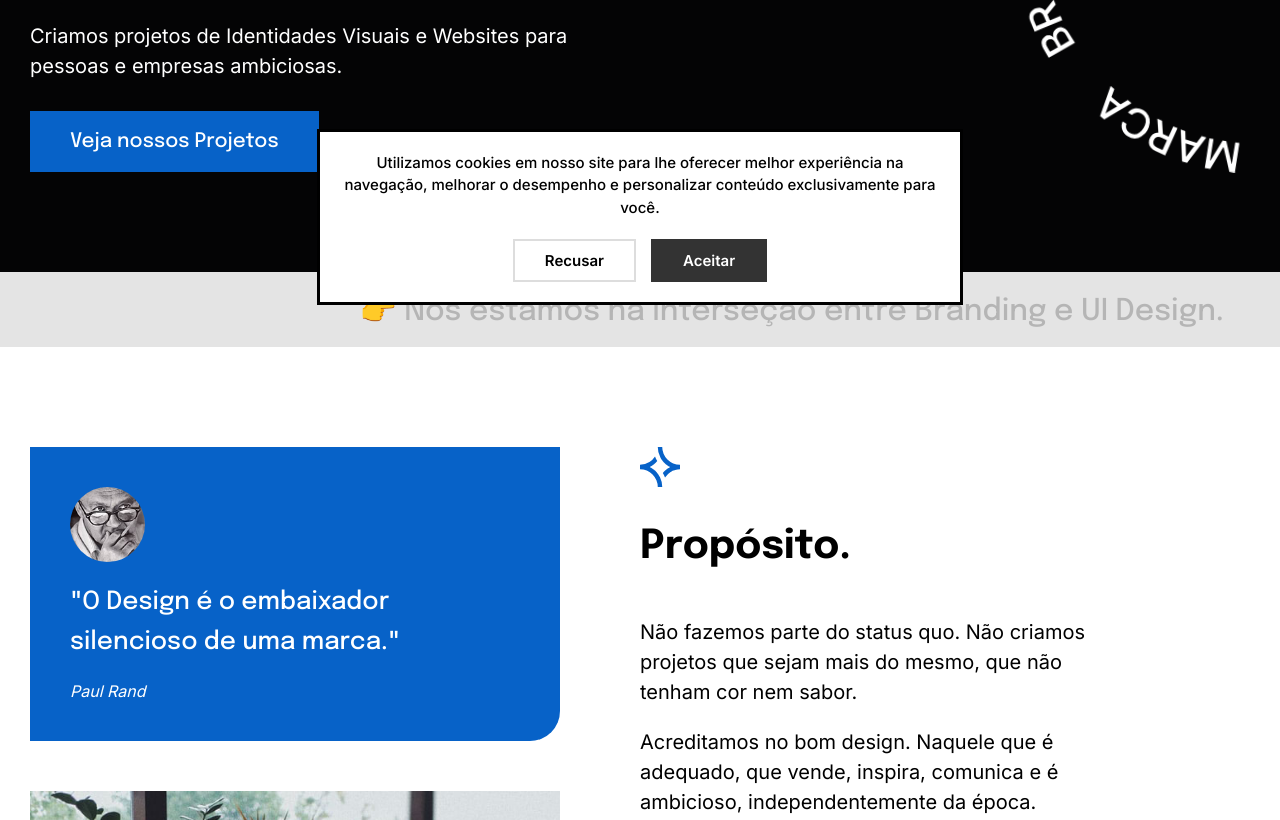
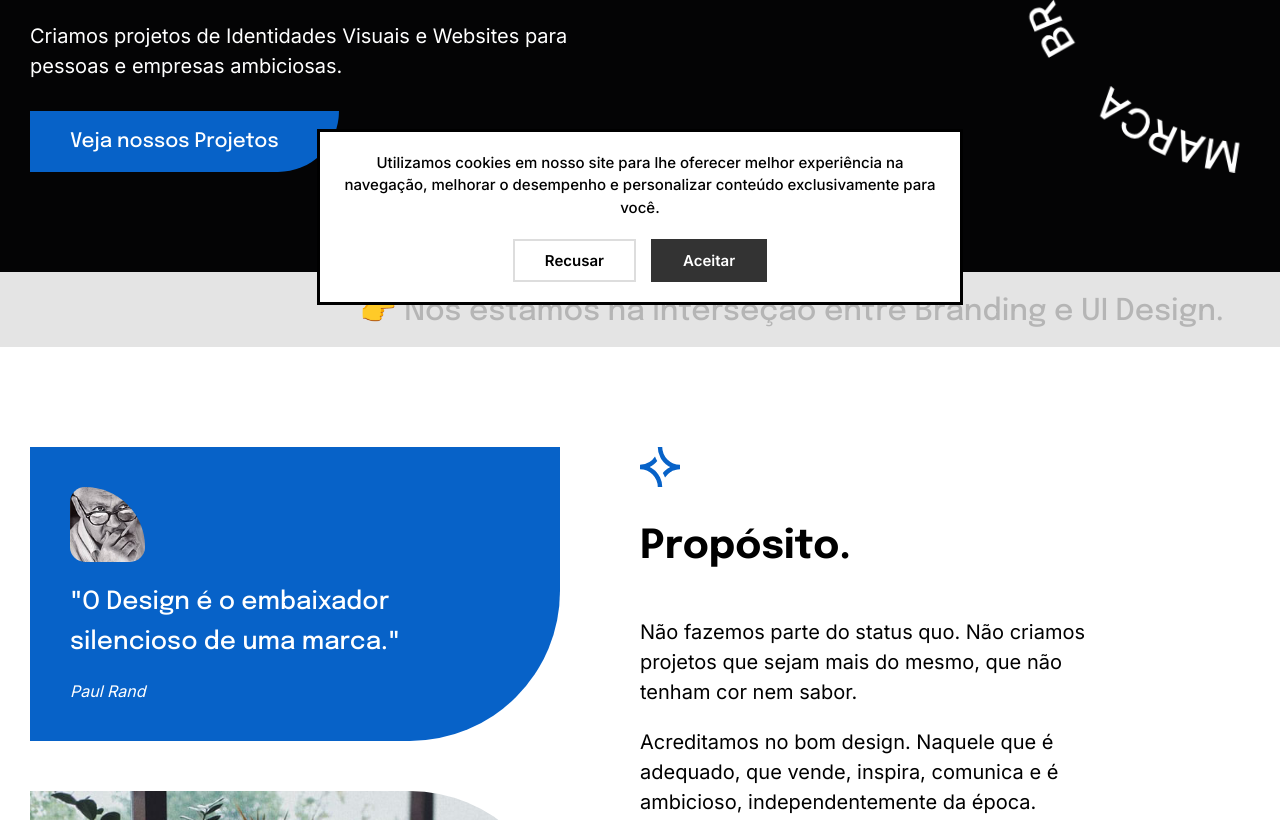
Before and after one commit to zdoug/ambigram, a website: page index.html in a window 1280 px wide. Shown: the part 475-1295 px from the top of the page. Drawn offline with Linux system fonts and the light colour scheme.

Commit message:
[update] New Behance link and graphic elements in Purpose section

```diff
--- a/index.html
+++ b/index.html
@@ -54,6 +54,7 @@
           <li><a href="#projects">Projetos</a></li>
           <li><a href="#contact">Contato</a></li>
           <div class="social">
+            <li><a href="https://www.behance.net/ambigramdesign" target="_blank" rel="external" title="Nosso perfil no Behance"><i class="fab fa-behance"></i></a></li>
             <li><a href="https://instagram.com/ambigramdesign" target="_blank" rel="external" title="Confira nosso Instagram"><i class="fab fa-instagram"></i></a></li>
             <li><a href="https://linkedin.com/company/ambigramstudio" target="_blank" rel="external" title="Veja nosso perfil no LinkedIn"><i class="fab fa-linkedin-in"></i></a></li>
           </div>
--- a/src/scss/_structure.scss
+++ b/src/scss/_structure.scss
@@ -78,11 +78,12 @@ img {
   display: inline-block;
   font-size: 2rem;
   font-family: "Epilogue";
-  padding: 2rem 4rem;
+  padding: 2rem 6rem 2rem 4rem;
   font-weight: 500;
   text-decoration: none;
   margin-top: 3rem;
   width: fit-content;
+  border-radius: 0 0 10rem 0;
   &.btn-primary {
     background: $color1;
     transition: background-color 0.2s ease;
@@ -139,7 +140,7 @@ blockquote {
   padding: 4rem;
   background: #0762C8;
   margin-bottom: 5rem;
-  border-bottom-right-radius: 3rem;
+  border-bottom-right-radius: 15rem;
   & p {
     font-family: "Epilogue", sans-serif;
     font-size: 2.5rem;
@@ -166,6 +167,9 @@ section {
   & .intro {
     flex: 0 0 50%;
     padding-right: 8rem;
+    & img {
+      border-top-right-radius: 15rem;
+    }
   }
   & .text {
     flex: 0 0 40%;
```
Also changed, not shown: css/stylesheet.css.
